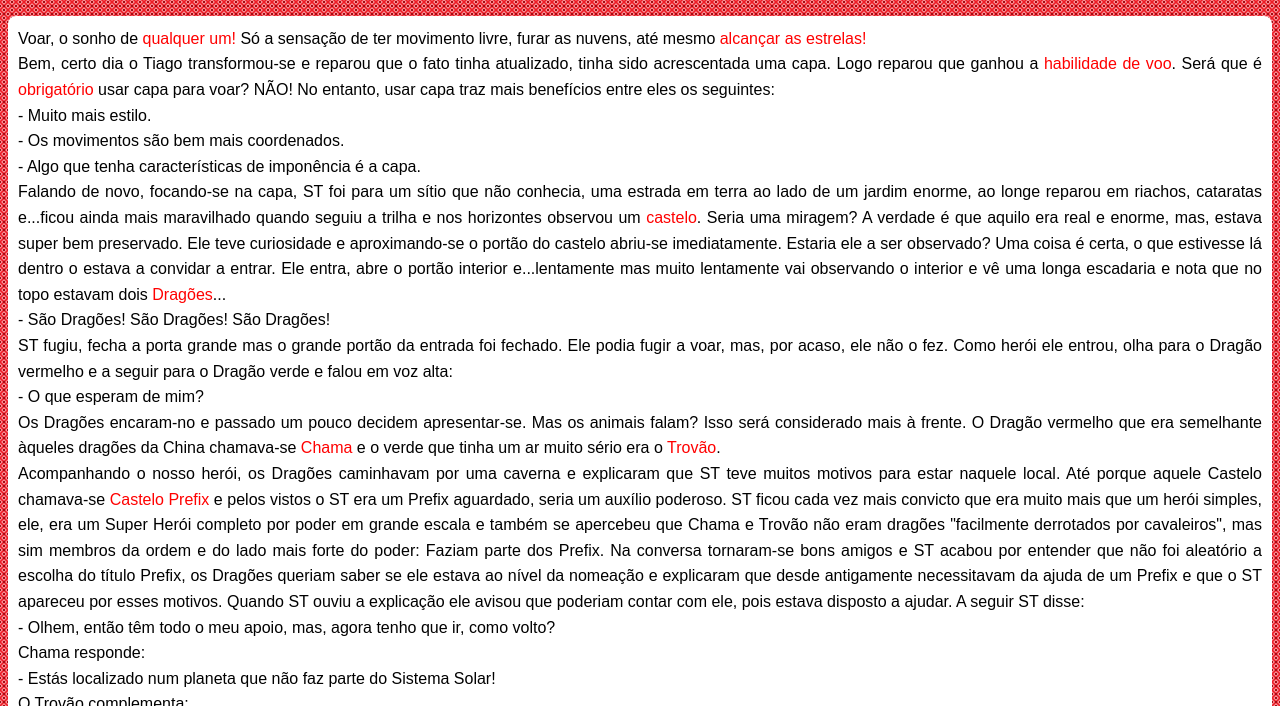
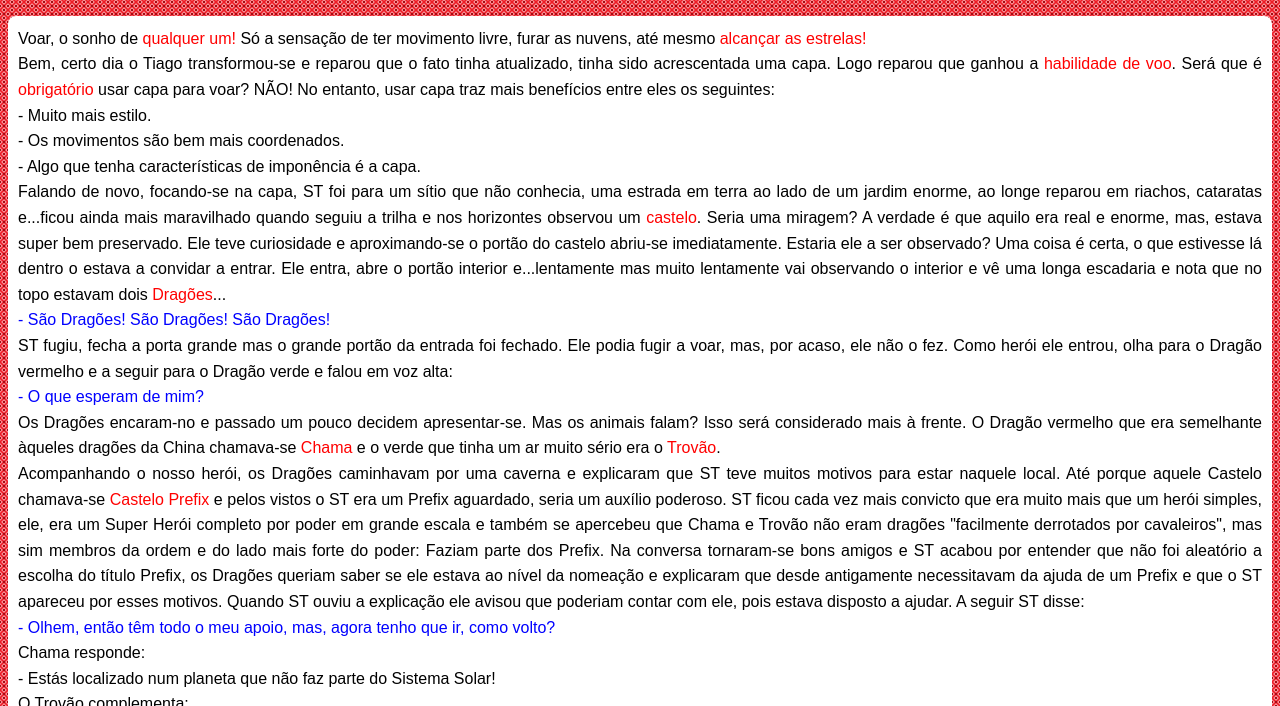
Before and after one commit to STprefix/STprefix.github.io, a plain HTML site: page books/as-aventuras-de-stprefix/reach-for-the-stars.html in a window 1280 px wide. Shown: the part 94-800 px from the top of the page. Drawn offline with Linux system fonts and the light colour scheme.

Commit message:
Update main.css

```diff
--- a/books/as-aventuras-de-stprefix/main.css
+++ b/books/as-aventuras-de-stprefix/main.css
@@ -141,6 +141,9 @@ span {
     color: red;
 }
 
+blue {
+    color: blue;
+}
 
 lblue {
     color: #21a2f3;
```
